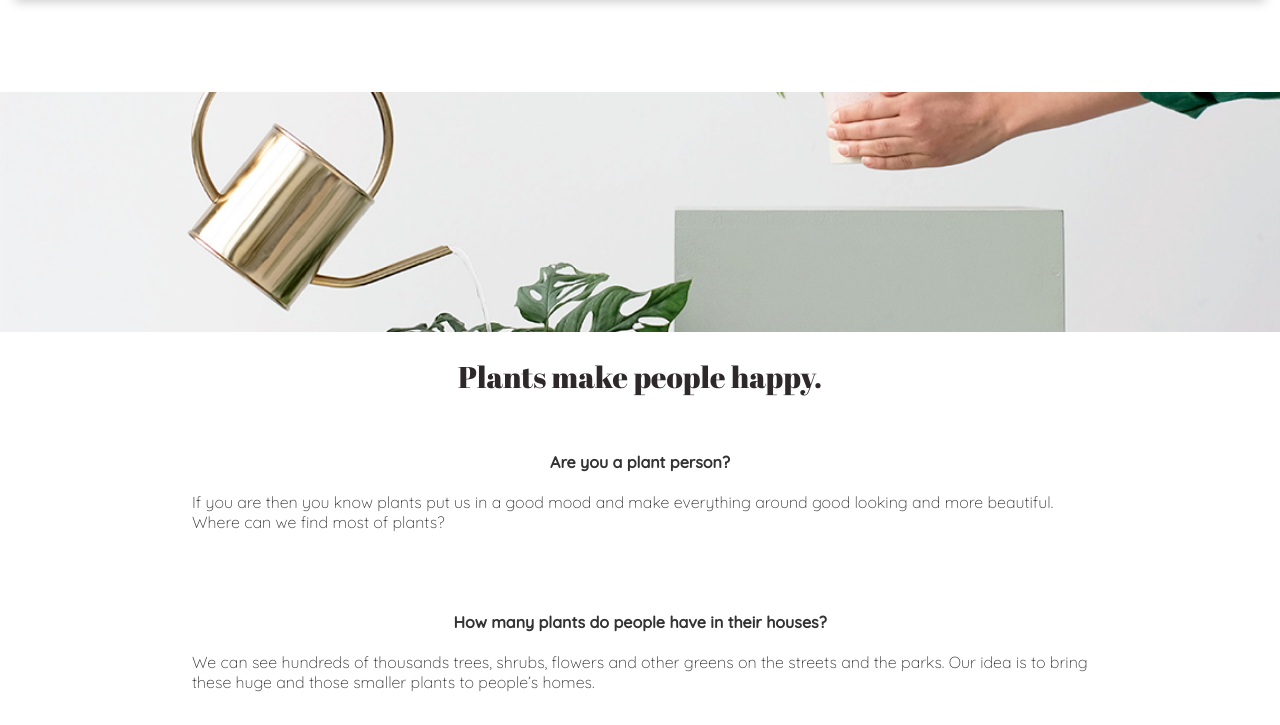
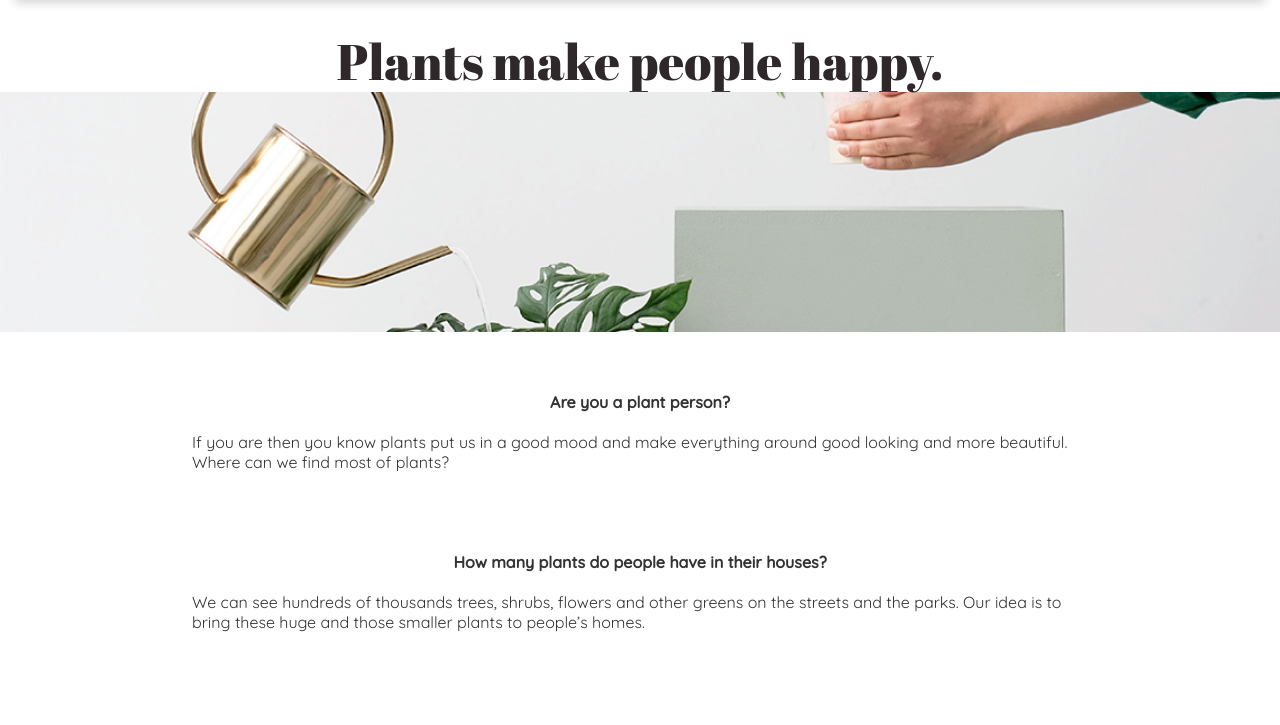
Before and after one commit to kodowicz/fullPage, a plain HTML site: page index.html in a window 1280 px wide. Shown: the part 68-793 px from the top of the page. Drawn offline with Linux system fonts and the light colour scheme.

Commit message:
changed font-size for titles and added styles for tablets

```diff
--- a/index.html
+++ b/index.html
@@ -7,7 +7,7 @@
     <title>Plant Gang</title>
     <link rel="stylesheet" href="styles/style.min.css">
     <link href="https://fonts.googleapis.com/css?family=Abril+Fatface" rel="stylesheet">
-    <link href="https://fonts.googleapis.com/css?family=Quicksand:300,500" rel="stylesheet">
+    <link href="https://fonts.googleapis.com/css?family=Quicksand:400,500" rel="stylesheet">
   </head>
   <body>
     <header role="banner" class="site-header">
@@ -309,7 +309,7 @@
           </p>
         </div>
         <div class="main-footer__social">
-          <h2 class="title title--right">look around</h2>
+          <h2 class="title title--footer title--hidden title--right">look around</h2>
           <p class="social-text">To know more about us and what we do.</p>
           <ul class="social-list">
             <li class="social-icon">
--- a/styles/style.sass
+++ b/styles/style.sass
@@ -16,7 +16,7 @@ body
   margin: 0
   font-size: 16px
   font-family: 'Quicksand', Sans-Serif
-  font-weight: 300
+  font-weight: 400
   color: $dark-color
 
 
@@ -200,22 +200,17 @@ body
   position: absolute
   margin: 0
   top: -29px
+  left: 0
   font-size: 33px
   font-family: 'Abril Fatface', cursive
   font-weight: 500
   line-height: 1
   color: $header-color
+  width: 100%
+  text-align: center
 
 .title-line
   display: inline
-
-.title--left
-  left: 0
-  width: 100%
-  text-align: center
-
-.title--right
-  display: none
 
 .title--header
   position: static
@@ -225,14 +220,47 @@ body
   top: -26px
   font-size: 36px
 
+.title--hidden
+  display: none
+
 @media (min-width: 360px)
   .title
     top: -35px
     font-size: 40px
 
+@media (min-width: 600px)
+  .title
+    top: -44px
+    left: 10vw
+    font-size: 50px
+    width: auto
+
+  .title-line
+    display: block
+
+  .title--left
+    text-align: left
+
+  .title--right
+    top: -94px
+    right: 10vw
+    text-align: right
+
   .title--header
-    top: -27px
-    font-size: 30px
+    position: absolute
+    margin-top: 0
+    top: -56px
+    left: 0
+    width: 100%
+    text-align: center
+
+    .title-line
+      display: inline
+
+  .title--footer
+    left: 0
+    width: 100%
+    text-align: center
 
 
 /*      header      */
```
Also changed, not shown: styles/style.min.css.
